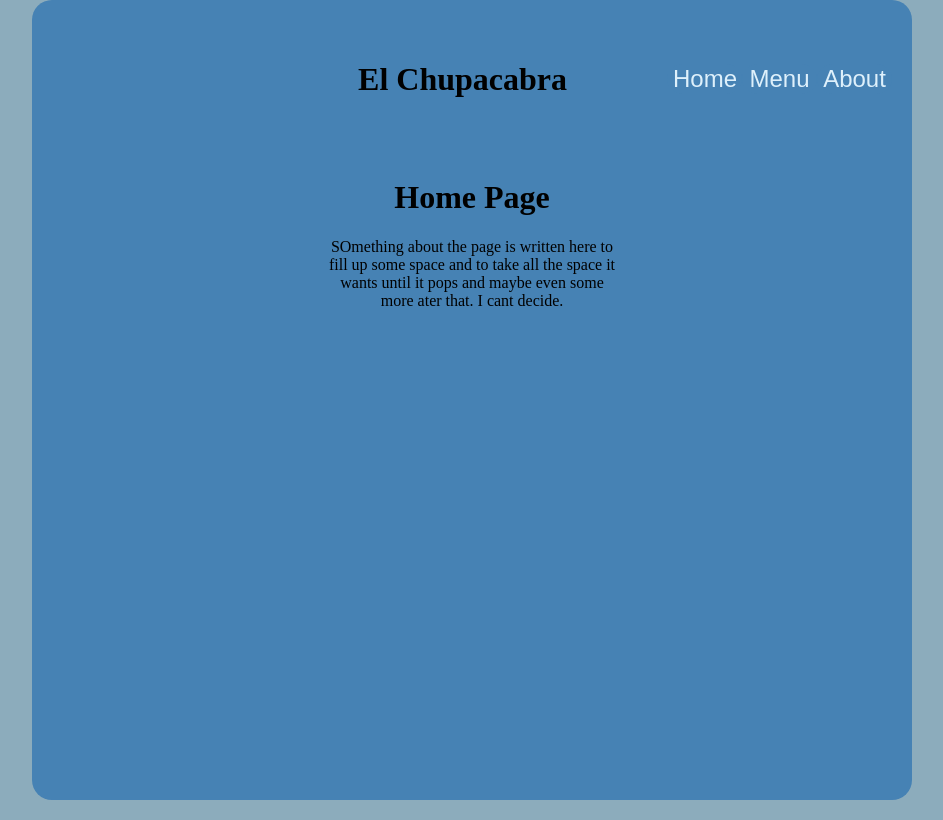
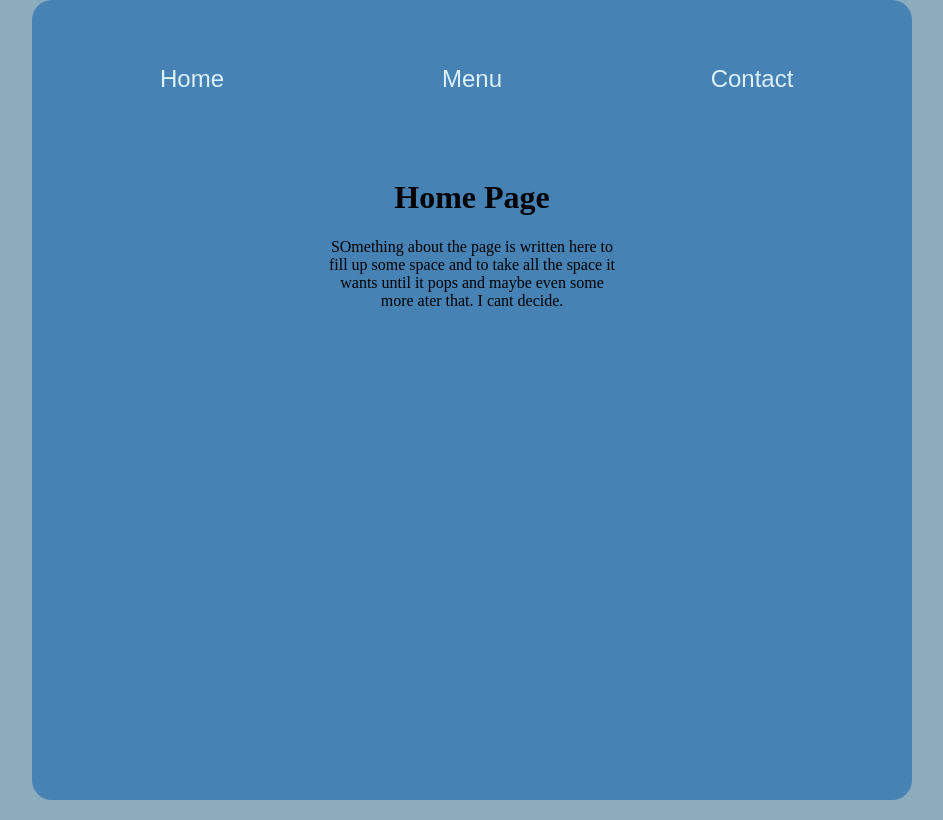
Before and after one commit to cdubspence/restaurantPage, a website built with webpack: page dist/index.html in a window 1280 px wide. Shown: the whole page, without its empty margins (168-1111 px from the left). Built offline with nearby package versions, Linux system fonts and the light colour scheme.

Commit message:
dynamicaly creating buttons now

```diff
--- a/src/index.js
+++ b/src/index.js
@@ -1,29 +1,46 @@
 import './styles.css';
-import pageLoad from "./modules/pageLoad";
-import loadHomePage from "./modules/home";
-import loadContactPage from "./modules/contact";
-import loadMenuPage from "./modules/menu";
+import { pageLoad } from './modules/pageLoad';
+import { createNavBar } from './modules/createNav';
+import { loadHomePage } from './modules/home';
 
-pageLoad();
+
+createNavBar();
 loadHomePage();
 
-const content = document.getElementById('content');
-const buttons = document.querySelectorAll('.navButtons');
 
-buttons.forEach(button => button.addEventListener('click', () => {
-    content.innerHTML = '';//TODO: THis is destroying our event listeners after first click
-    pageLoad();
-    if(button.getAttribute('id') == 'homeBtn') {
-        console.log(button.getAttribute('id'))
-        loadHomePage()
-    } else if (button.getAttribute('id') == 'menuBtn') {
-        console.log(button.getAttribute('id'))
-        loadMenuPage()
-    } else {
-        console.log(button.getAttribute('id'))
-        loadContactPage()
-    }
-}))
+
+
+
+
+
+
+
+
+
+
+
+
+
+// pageLoad();
+// loadHomePage();
+
+// const content = document.getElementById('content');
+// const buttons = document.querySelectorAll('.navButtons');
+
+// buttons.forEach(button => button.addEventListener('click', () => {
+//     //content.innerHTML = '';//TODO: THis is destroying our event listeners after first click
+//     pageLoad();
+//     if(button.getAttribute('id') == 'homeBtn') {
+//         console.log(button.getAttribute('id'))
+//         loadHomePage()
+//     } else if (button.getAttribute('id') == 'menuBtn') {
+//         console.log(button.getAttribute('id'))
+//         loadMenuPage()
+//     } else {
+//         console.log(button.getAttribute('id'))
+//         loadContactPage()
+//     }
+// }))
 
 
 
--- a/src/modules/contact.js
+++ b/src/modules/contact.js
@@ -1,4 +1,4 @@
-function loadContactPage() {
+export function loadContactPage() {
     const content = document.getElementById('content');
 
     const contact = document.createElement('div');
@@ -13,5 +13,3 @@ function loadContactPage() {
 
     content.appendChild(contact);
 };
-
-export default loadContactPage;
--- /dev/null
+++ b/src/modules/createNav.js
@@ -0,0 +1,27 @@
+import { pageLoad } from "./pageLoad";
+
+export function createNavBar() {
+    const content = document.getElementById('content');
+    const nav = document.createElement('div');
+    nav.classList.add('header');
+
+    const navButtonHome = ButtonFactory('homeBtn', 'navButtons', 'Home')
+    const navButtonMenu = ButtonFactory('menuBtn', 'navButtons', 'Menu')
+    const navButtonContact = ButtonFactory('contactBtn', 'navButtons', 'Contact');
+
+    nav.appendChild(navButtonHome);
+    nav.appendChild(navButtonMenu);
+    nav.appendChild(navButtonContact);
+
+    content.appendChild(nav);
+}
+
+function ButtonFactory(id, classname, text) {
+    var button = document.createElement('button');
+    button.id = id;
+    button.className = classname;
+    button.textContent = text;
+    button.onclick = pageLoad(id);
+    return button;
+
+}
--- a/src/modules/home.js
+++ b/src/modules/home.js
@@ -1,6 +1,6 @@
 import pageLoad from "./pageLoad";
 
-function loadHomePage() {
+export function loadHomePage() {
     const content = document.getElementById('content');
 
     const home = document.createElement('div');
@@ -12,5 +12,3 @@ function loadHomePage() {
     pops and maybe even some more ater that. I cant decide.</p>`
     content.appendChild(home);
 };
-
-export default loadHomePage;
--- a/src/modules/menu.js
+++ b/src/modules/menu.js
@@ -1,4 +1,4 @@
-function loadMenuPage() {
+export function loadMenuPage() {
     const content = document.getElementById('content');
 
     const menu = document.createElement('div');
@@ -15,5 +15,3 @@ function loadMenuPage() {
 
     content.appendChild(menu);
 };
-
-export default loadMenuPage;
--- a/src/modules/pageLoad.js
+++ b/src/modules/pageLoad.js
@@ -1,14 +1,5 @@
 
-function pageLoad() {
+export function pageLoad(page) {
     const content = document.getElementById('content');
-    const nav = document.createElement('div');
-    nav.classList.add('header');
-    nav.innerHTML = `<h1>El Chupacabra</h1>
-    <button class='navButtons' id='homeBtn'>Home</button>
-    <button class='navButtons' id='menuBtn'>Menu</button>
-    <button class='navButtons' id='contactBtn'>About</button>`
 
-    content.appendChild(nav);
 };
-
-export default pageLoad;
--- a/src/styles.css
+++ b/src/styles.css
@@ -14,6 +14,7 @@ body {
 
 .header {
     margin-right: 20px;
+    margin-left: 20px;
     grid-column: 1 / 4;
     display: flex;
     justify-content: right;
@@ -33,7 +34,7 @@ body {
     font-size: 1.5rem;
     grid-row: 2;
     grid-column: 3;
-    width: 75px;
+    width: 100%;
 }
 
 .navButtons:hover {
```
Also changed, not shown: dist/main.js.
